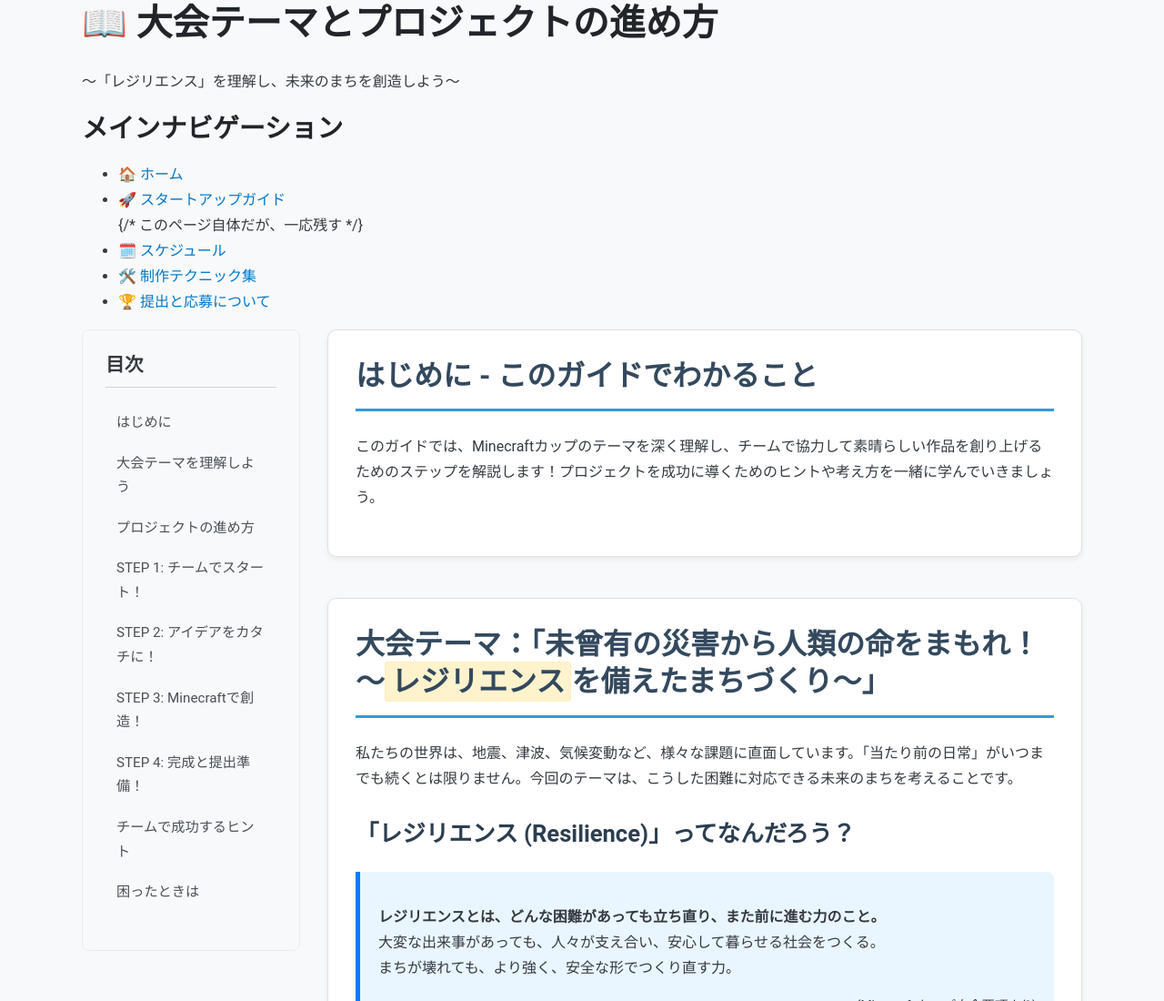
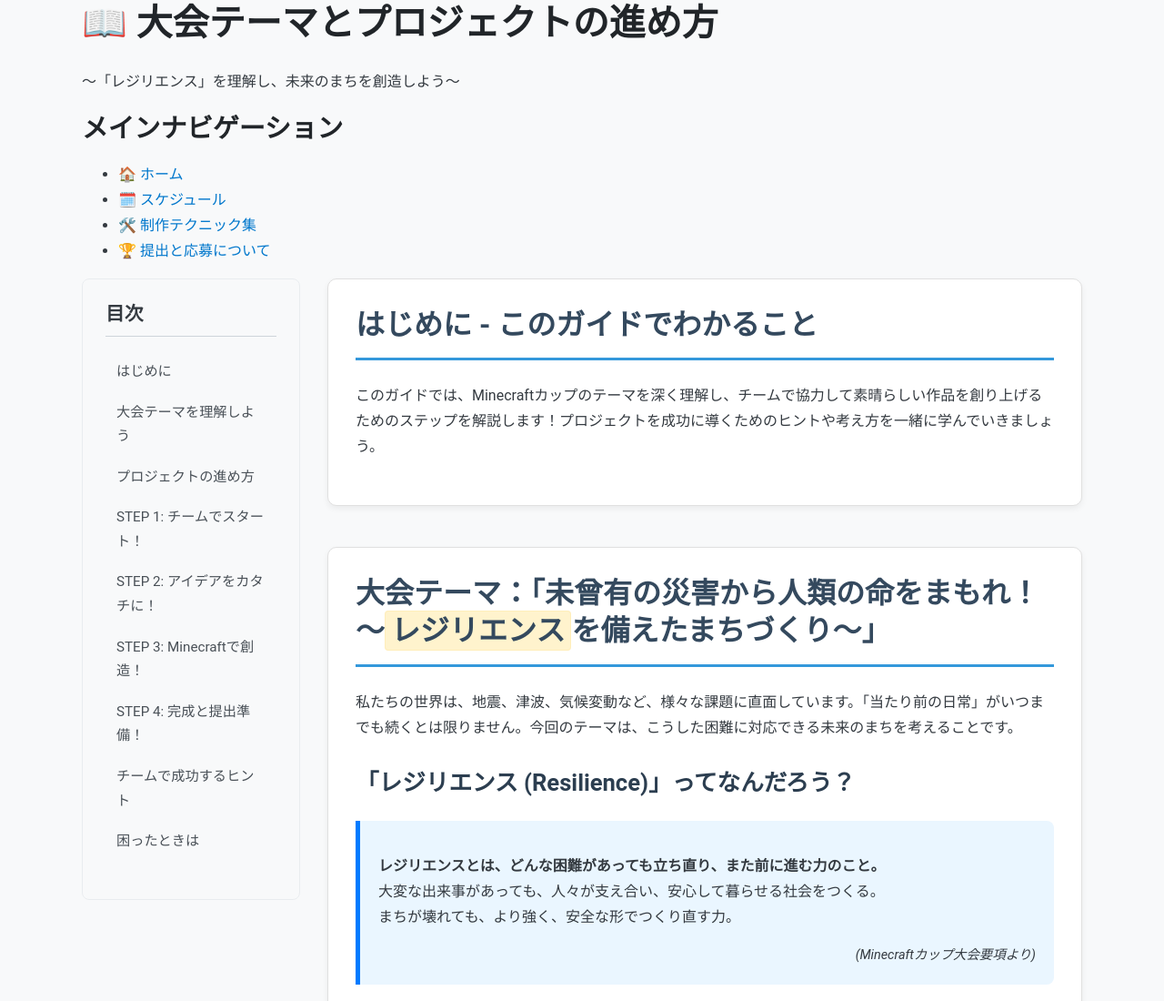
Before and after one commit to TaichanMashiko/MineCraftCup, a plain HTML site: page guide_main.html in a window 1280 px wide. Shown: the top 1100 px of the page at 91% size. Drawn offline with Linux system fonts and the light colour scheme.

Commit message:
Update guide_main.html

```diff
--- a/guide_main.html
+++ b/guide_main.html
@@ -20,7 +20,6 @@
             <h2>メインナビゲーション</h2>
             <ul>
                 <li><a href="index.html">🏠 ホーム</a></li>
-                <li><a href="startup-guide-detailed.html">🚀 スタートアップガイド</a></li> {/* このページ自体だが、一応残す */}
                 <li><a href="project-schedule.html">🗓️ スケジュール</a></li>
                 <li><a href="guide_techniques.html">🛠️ 制作テクニック集</a></li>
                 <li><a href="guide_submission.html">🏆 提出と応募について</a></li>
```
